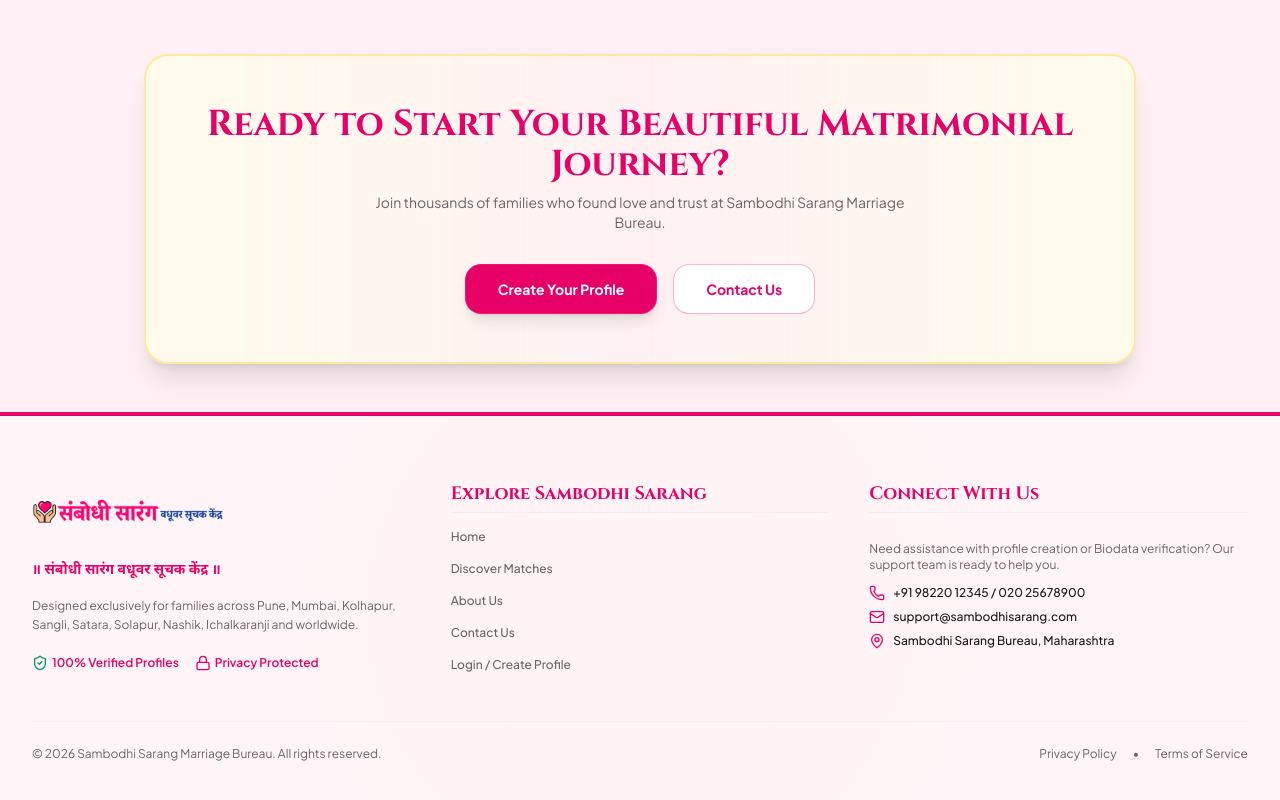
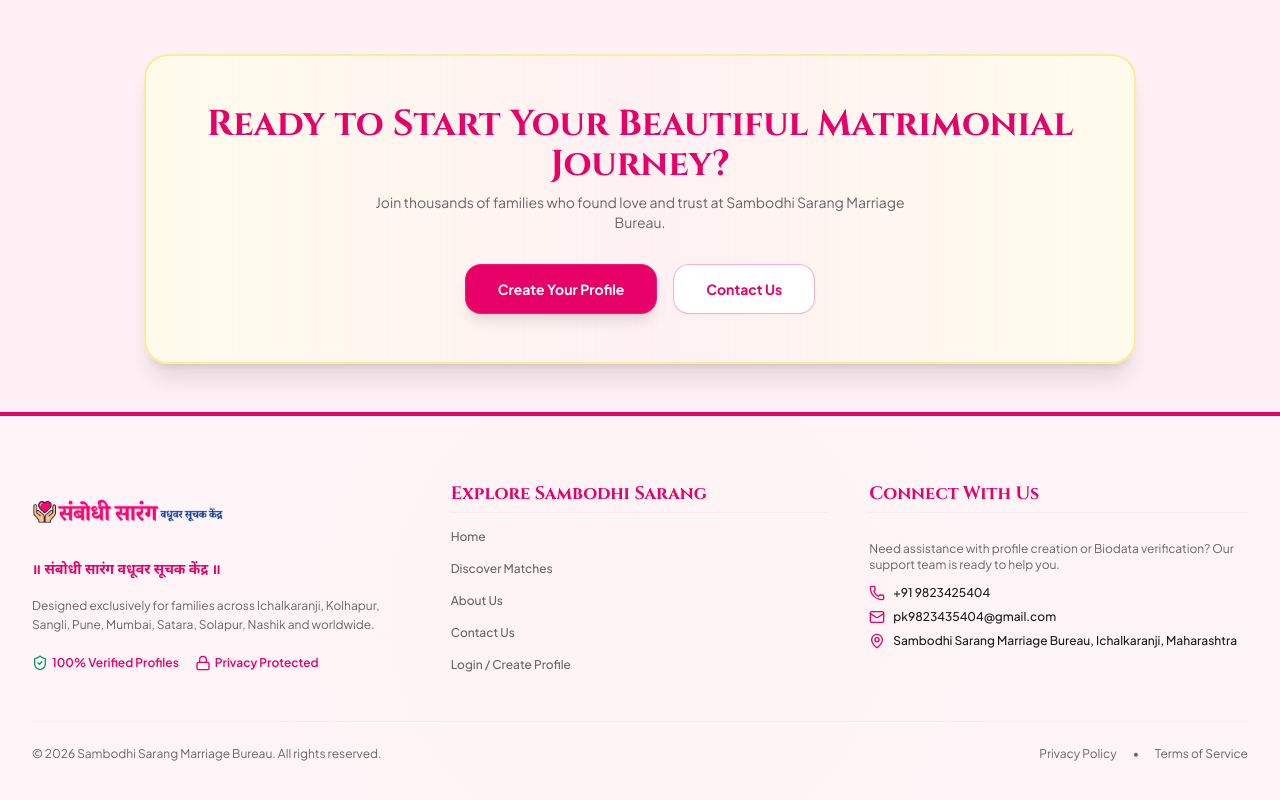
Before and after one commit to qulqarni/reshimgath, a React (Vite) app: page / in a window 1280 px wide. Shown: the part 2664-3464 px from the top of the page. Built offline with nearby package versions, Linux system fonts and the light colour scheme; a web font is replaced by a local one.

Commit message:
Update contact info across entire site

```diff
--- a/src/components/layout/Footer.jsx
+++ b/src/components/layout/Footer.jsx
@@ -27,7 +27,7 @@
             </p>
 
             <p className="hidden sm:block text-brand-gray text-xs leading-relaxed">
-              Designed exclusively for families across Pune, Mumbai, Kolhapur, Sangli, Satara, Solapur, Nashik, Ichalkaranji and worldwide.
+              Designed exclusively for families across Ichalkaranji, Kolhapur, Sangli, Pune, Mumbai, Satara, Solapur, Nashik and worldwide.
             </p>
 
             <div className="pt-1 flex items-center justify-center md:justify-start space-x-3 sm:space-x-4 text-[11px] sm:text-xs">
@@ -77,15 +77,15 @@
             <div className="flex flex-col items-center md:items-start space-y-1.5 sm:space-y-2 text-xs text-brand-charcoal font-medium">
               <div className="flex items-center justify-center md:justify-start space-x-2">
                 <Phone className="w-3.5 h-3.5 sm:w-4 sm:h-4 text-brand-plum shrink-0" />
-                <span>+91 98220 12345 / 020 25678900</span>
+                <span>+91 9823425404</span>
               </div>
               <div className="flex items-center justify-center md:justify-start space-x-2">
                 <Mail className="w-3.5 h-3.5 sm:w-4 sm:h-4 text-brand-plum shrink-0" />
-                <span>support@sambodhisarang.com</span>
+                <span>pk9823435404@gmail.com</span>
               </div>
               <div className="flex items-center justify-center md:justify-start space-x-2 text-center md:text-left">
                 <MapPin className="w-3.5 h-3.5 sm:w-4 sm:h-4 text-brand-plum shrink-0" />
-                <span>Sambodhi Sarang Bureau, Maharashtra</span>
+                <span>Sambodhi Sarang Marriage Bureau, Ichalkaranji, Maharashtra</span>
               </div>
             </div>
           </div>
--- a/src/pages/AboutPage.jsx
+++ b/src/pages/AboutPage.jsx
@@ -1,7 +1,7 @@
 import React from 'react';
 import { useLanguage } from '../context/LanguageContext';
 import { PaithaniDivider } from '../components/common/PaithaniDivider';
-import { Heart, ShieldCheck, Award, Users, Lock } from 'lucide-react';
+import { ShieldCheck, Users, Lock, MapPin, Phone, Mail } from 'lucide-react';
 
 export const AboutPage = () => {
   const { t } = useLanguage();
@@ -12,16 +12,16 @@
       {/* Hero */}
       <div className="text-center max-w-3xl mx-auto space-y-4">
         <span className="bg-brand-rose/20 text-brand-plum text-xs font-bold px-3 py-1 rounded-full uppercase tracking-wider">
-          Our Vision & Heritage
+          Our Bureau & Heritage
         </span>
         <h1 className="font-serif text-3xl sm:text-5xl font-bold text-brand-plum">
-          ReshimGath Matrimony (रेशीमगाठी)
+          Sambodhi Sarang Marriage Bureau
         </h1>
-        <p className="font-serif-marathi text-xl text-brand-kesari font-bold">
-          “॥ शुभमंगल सावधान ॥ — रेशीमगाठ विश्वासाची”
+        <p className="font-serif-marathi text-2xl text-brand-plum font-bold">
+          “॥ संबोधी सारंग वधूवर सूचक केंद्र ॥”
         </p>
         <p className="text-sm text-brand-gray leading-relaxed pt-2">
-          ReshimGath was founded to revolutionize matrimonial matchmaking for the people of Maharashtra by combining modern tech security with deep cultural respect for Maharashtrian families, family values, and regional pride.
+          Sambodhi Sarang Marriage Bureau was established in Ichalkaranji to connect families with trust, tradition, and dignity across Ichalkaranji, Kolhapur, Sangli, Pune, Mumbai, and worldwide.
         </p>
       </div>
 
@@ -34,12 +34,12 @@
           <ShieldCheck className="w-10 h-10 text-emerald-600" />
           <h3 className="font-serif font-bold text-lg text-brand-plum">100% Profile Screening</h3>
           <p className="text-xs text-brand-gray leading-relaxed">
-            Every bride and groom profile on ReshimGath undergoes profile screening and mobile verification to keep our platform free of fake accounts.
+            Every bride and groom profile on Sambodhi Sarang Marriage Bureau undergoes screening and mobile verification for guaranteed authenticity.
           </p>
         </div>
 
         <div className="bg-white p-8 rounded-3xl border border-brand-rose/20 shadow-luxury space-y-3">
-          <Lock className="w-10 h-10 text-brand-rose" />
+          <Lock className="w-10 h-10 text-brand-plum" />
           <h3 className="font-serif font-bold text-lg text-brand-plum">Strict Privacy Control</h3>
           <p className="text-xs text-brand-gray leading-relaxed">
             Non-logged-in visitors cannot view profile details. Phone numbers are protected until an interest request is accepted by both families.
@@ -47,15 +47,34 @@
         </div>
 
         <div className="bg-white p-8 rounded-3xl border border-brand-rose/20 shadow-luxury space-y-3">
-          <Users className="w-10 h-10 text-brand-kesari" />
-          <h3 className="font-serif font-bold text-lg text-brand-plum">Maharashtrian Heritage Focus</h3>
+          <Users className="w-10 h-10 text-brand-plum" />
+          <h3 className="font-serif font-bold text-lg text-brand-plum">Ichalkaranji & Regional Focus</h3>
           <p className="text-xs text-brand-gray leading-relaxed">
-            Focused specifically on Pune, Mumbai, Kolhapur, Sangli, Satara, Solapur, Nashik, Chhatrapati Sambhajinagar, Ratnagiri, and Maharashtrian diaspora worldwide.
+            Headquartered in Ichalkaranji, tailored specifically for families across Kolhapur, Sangli, Pune, Mumbai, Maharashtra and worldwide.
           </p>
         </div>
 
       </div>
 
+      {/* Contact Quick Info Card */}
+      <div className="bg-brand-plum text-white p-8 rounded-3xl text-center max-w-2xl mx-auto space-y-4 shadow-xl">
+        <h3 className="font-serif font-bold text-xl text-brand-rose">Contact Bureau Office</h3>
+        <div className="flex flex-col sm:flex-row items-center justify-center gap-6 text-xs text-gray-100">
+          <div className="flex items-center space-x-2">
+            <Phone className="w-4 h-4 text-brand-rose" />
+            <span className="font-bold">+91 9823425404</span>
+          </div>
+          <div className="flex items-center space-x-2">
+            <Mail className="w-4 h-4 text-brand-rose" />
+            <span className="font-bold">pk9823435404@gmail.com</span>
+          </div>
+          <div className="flex items-center space-x-2">
+            <MapPin className="w-4 h-4 text-brand-rose" />
+            <span className="font-bold">Ichalkaranji, Maharashtra</span>
+          </div>
+        </div>
+      </div>
+
     </div>
   );
 };
--- a/src/pages/ContactPage.jsx
+++ b/src/pages/ContactPage.jsx
@@ -30,14 +30,14 @@
 
         {/* Contact Info */}
         <div className="lg:col-span-5 bg-brand-plum text-white p-8 rounded-3xl space-y-6 shadow-2xl relative overflow-hidden">
-          <h3 className="font-serif font-bold text-xl text-brand-gold">Maharashtrian Helpline HQ</h3>
+          <h3 className="font-serif font-bold text-xl text-brand-rose">Sambodhi Sarang Helpline HQ</h3>
 
           <div className="space-y-4 text-xs text-gray-200">
             <div className="flex items-start space-x-3">
-              <Phone className="w-5 h-5 text-brand-gold shrink-0 mt-0.5" />
+              <Phone className="w-5 h-5 text-brand-rose shrink-0 mt-0.5" />
               <div>
-                <p className="font-bold text-white">Call Helpline</p>
-                <p>+91 98220 12345 / 020 25678900</p>
+                <p className="font-bold text-white">Call Helpline / WhatsApp</p>
+                <p className="text-sm font-bold text-white mt-0.5">+91 9823425404</p>
                 <span className="text-[10px] text-brand-rose">Mon - Sat: 9:30 AM to 7:00 PM IST</span>
               </div>
             </div>
@@ -46,15 +46,15 @@
               <Mail className="w-5 h-5 text-brand-rose shrink-0 mt-0.5" />
               <div>
                 <p className="font-bold text-white">Email Support</p>
-                <p>support@reshimgath.com</p>
+                <p className="text-sm font-bold text-white mt-0.5">pk9823435404@gmail.com</p>
               </div>
             </div>
 
             <div className="flex items-start space-x-3">
-              <MapPin className="w-5 h-5 text-brand-kesari shrink-0 mt-0.5" />
+              <MapPin className="w-5 h-5 text-brand-rose shrink-0 mt-0.5" />
               <div>
-                <p className="font-bold text-white">Pune Office Address</p>
-                <p>ReshimGath Matrimony HQ, FC Road, Shivajinagar, Pune, Maharashtra 411005</p>
+                <p className="font-bold text-white">Bureau Address</p>
+                <p className="text-sm text-white mt-0.5">Sambodhi Sarang Marriage Bureau, Ichalkaranji, Maharashtra</p>
               </div>
             </div>
           </div>
@@ -67,7 +67,7 @@
           {submitted && (
             <div className="p-4 bg-emerald-50 border border-emerald-200 rounded-2xl text-xs text-emerald-800 font-bold flex items-center gap-2">
               <CheckCircle2 className="w-5 h-5 text-emerald-600" />
-              <span>Thank you! Our Maharashtrian customer representative will reach out shortly.</span>
+              <span>Thank you! Our customer representative will reach out shortly.</span>
             </div>
           )}
 
@@ -92,7 +92,7 @@
                   required
                   value={formData.phone}
                   onChange={(e) => setFormData({ ...formData, phone: e.target.value })}
-                  placeholder="+91 98220 00000"
+                  placeholder="+91 9823425404"
                   className="w-full p-2.5 rounded-xl border border-gray-200"
                 />
               </div>
@@ -105,29 +105,29 @@
                 required
                 value={formData.email}
                 onChange={(e) => setFormData({ ...formData, email: e.target.value })}
-                placeholder="name@gmail.com"
+                placeholder="pk9823435404@gmail.com"
                 className="w-full p-2.5 rounded-xl border border-gray-200"
               />
             </div>
 
             <div>
-              <label className="block font-semibold mb-1">Your Message or Inquiry *</label>
+              <label className="block font-semibold mb-1">Message / Inquiry *</label>
               <textarea
                 rows={4}
                 required
                 value={formData.message}
                 onChange={(e) => setFormData({ ...formData, message: e.target.value })}
-                placeholder="How can we assist you with your matrimonial search?"
+                placeholder="Write your inquiry or question for Sambodhi Sarang Marriage Bureau..."
                 className="w-full p-3 rounded-xl border border-gray-200"
               />
             </div>
 
             <button
               type="submit"
-              className="w-full py-3.5 bg-brand-plum text-white font-bold text-xs rounded-xl shadow hover:bg-brand-plumDark transition-all flex items-center justify-center space-x-2"
+              className="w-full py-3.5 bg-brand-plum text-white font-bold text-xs rounded-xl shadow-md hover:bg-brand-plumDark transition-all flex items-center justify-center space-x-2"
             >
-              <Send className="w-4 h-4 text-brand-gold" />
-              <span>Submit Inquiry</span>
+              <Send className="w-4 h-4" />
+              <span>Send Message</span>
             </button>
           </form>
         </div>
```
